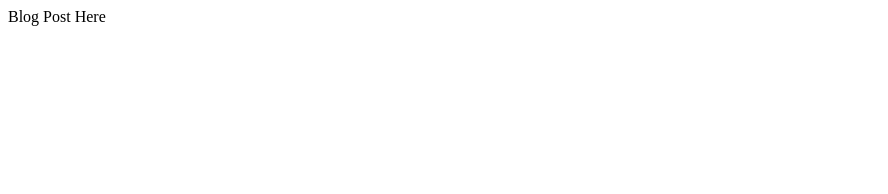
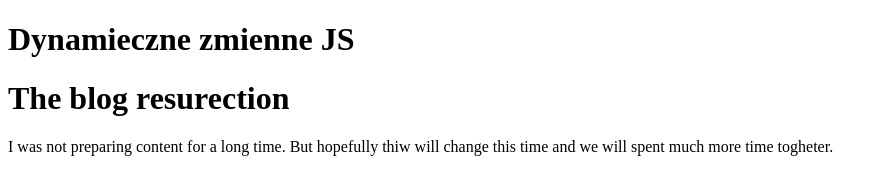
Before and after one commit to galileo/playgrounds, a Gatsby site in the folder javascript/gatsby/blog/: page /dynamiczne-zmienne-js in a window 1280 px wide. Shown: the whole page, without its empty margins (0-888 px from the left). Built offline with nearby package versions, Linux system fonts and the light colour scheme; Gatsby itself is replaced by a stand-in of ours.

Commit message:
Retreving additional informations for each pag

```diff
--- a/javascript/gatsby/blog/src/templates/blogPost.js
+++ b/javascript/gatsby/blog/src/templates/blogPost.js
@@ -1,12 +1,26 @@
 import React from 'react'
 import {graphql} from 'gatsby'
 
-const Template = (props) => {
+const Template = ({data}) => {
+  const {html, frontmatter: {title}} = data.markdownRemark
+
   return (
     <div>
-      Blog Post Here
+      <h1>{title}</h1>
+      <div dangerouslySetInnerHTML={{__html: html}}/>
     </div>
   )
 }
 
+export const query = graphql`
+  query($pathSlug: String!) {
+    markdownRemark( frontmatter: { path: { eq: $pathSlug } }) {
+      html
+      frontmatter {
+        title
+      }
+    }
+  }
+`
+
 export default Template
```
